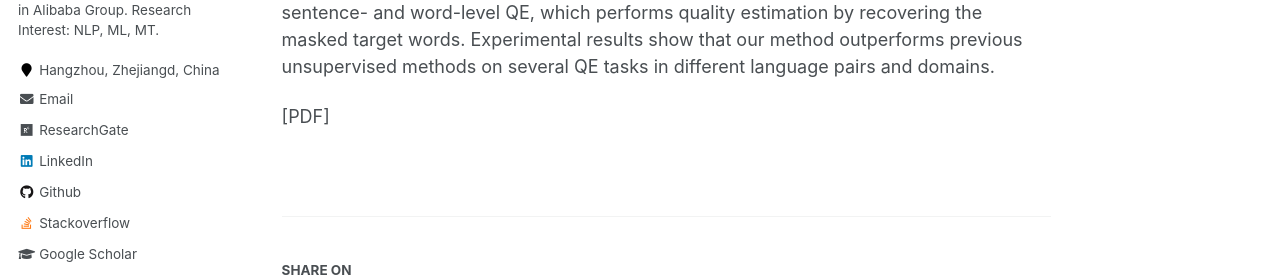
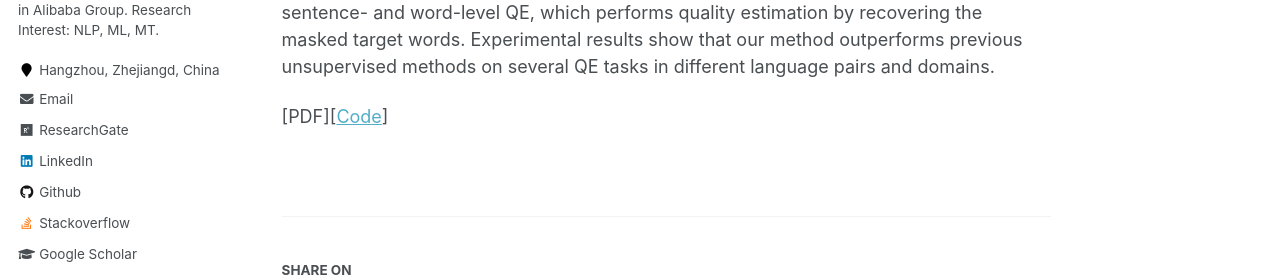
Before and after one commit to miradel51/miradel51.github.io, a Jekyll site: the page built from _publications/2021_emnlp_qe_nmt.md, in a window 1280 px wide and 900 px high, scrolled down 548 px. Shown: the part 274-551 px from the top of the window. Built offline with Jekyll 4.4.1, drawn with Linux system fonts in a browser that asks for light colours; some web fonts are replaced.

Commit message:
update 2021_emnlp_qe_nmt.md

```diff
--- a/_publications/2021_emnlp_qe_nmt.md
+++ b/_publications/2021_emnlp_qe_nmt.md
@@ -21,4 +21,4 @@ citation: '<br>
 Quality estimation (QE) of machine translation (MT) aims to evaluate the quality of machine-translated sentences without references, and is important in practical applications of MT. Training QE models requires massive parallel data with hand-crafted quality annotations, which are time-consuming and labor-intensive to obtain. To address the issue of the absence of annotated training data, previous studies attempt to develop unsupervised QE methods. However, very few of them can be applied to both sentence- and word-level tasks, and they may suffer from the noise in the synthetic data.
 To reduce the negative im015 pact of the noise, we propose a self-supervised method for both sentence- and word-level QE, which performs quality estimation by recovering the masked target words. Experimental results show that our method outperforms previous unsupervised methods on several QE tasks in different language pairs and domains.
 
-\[PDF\]
+\[PDF\]\[[Code](https://github.com/THUNLP-MT/SelfSupervisedQE)\]
```
